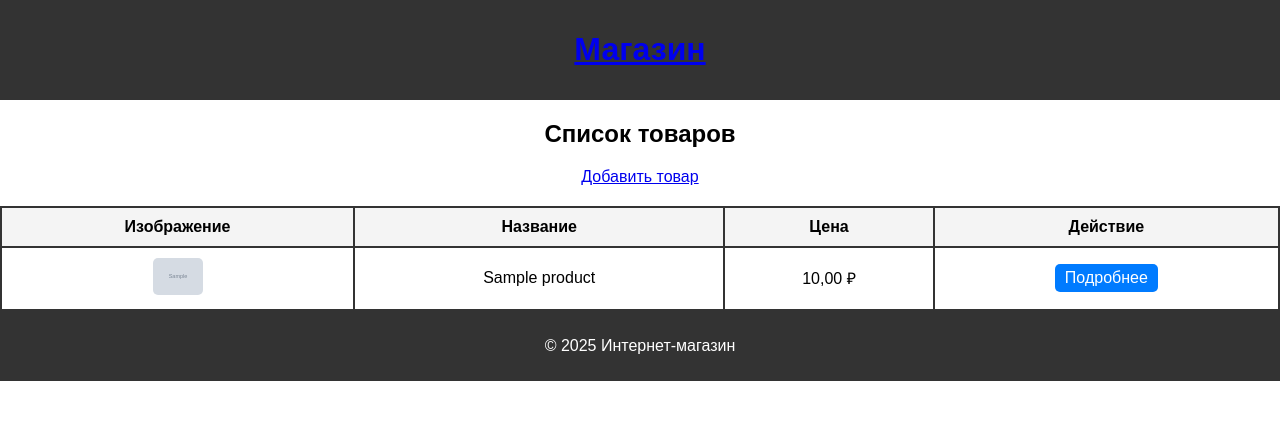
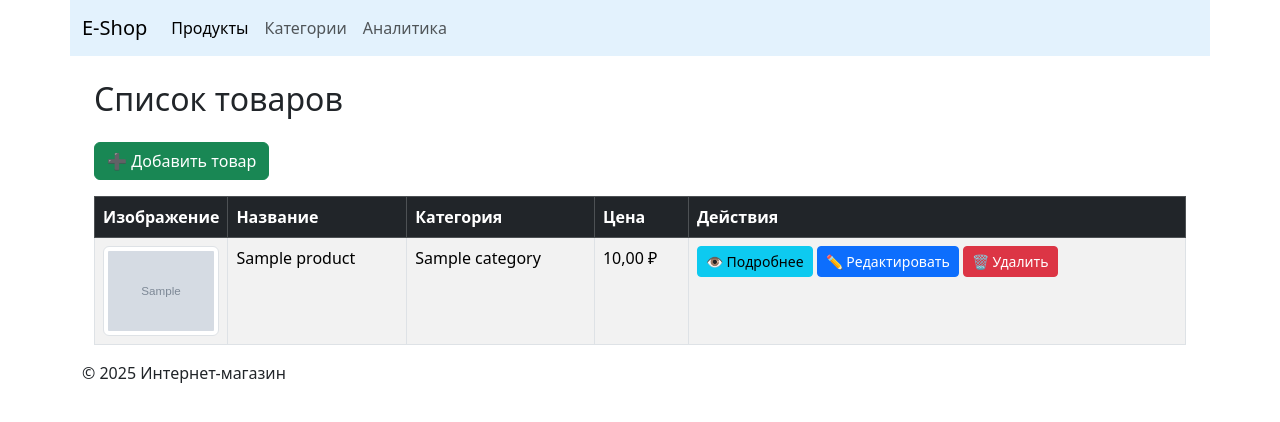
Before and after one commit to dimalahno/lesson_22-crud, a Django app: page / in a window 1280 px wide. Shown: the top 422 px of the page. Run offline with Django 5.2, Linux system fonts and the light colour scheme; tables that the repository leaves empty hold one stand-in row (values such as "Sample post"); grey boxes marked "Sample" are stand-in pictures; parts of the project's set-up code (start-up, migrations or seed data) failed here and were passed over.

Commit message:
add crud for product

```diff
--- a/products/models.py
+++ b/products/models.py
@@ -1,3 +1,4 @@
+from django.core.validators import MinValueValidator
 from django.db import models
 from django.utils import timezone
 
@@ -16,7 +17,12 @@ class Product(models.Model):
     name = models.CharField(max_length=255, verbose_name="Название товара")
     category = models.ForeignKey(Category, on_delete=models.CASCADE, related_name="products", verbose_name="Категория")
     description = models.TextField(verbose_name="Описание товара")
-    price = models.DecimalField(max_digits=10, decimal_places=2, verbose_name="Цена")
+    price = models.DecimalField(
+        max_digits=10,
+        decimal_places=2,
+        validators=[MinValueValidator(0.01)],
+        verbose_name="Цена"
+    )
     image = models.ImageField(upload_to="products/", verbose_name="Изображение")
     created_at = models.DateTimeField(auto_now_add=True, verbose_name="Дата создания")
     updated_at = models.DateTimeField(default=timezone.now, verbose_name="Дата создания")
--- a/products/urls.py
+++ b/products/urls.py
@@ -1,14 +1,23 @@
-from django.urls import path
-from .views import ProductListView, ProductDetailView
 from django.conf import settings
 from django.conf.urls.static import static
+from django.urls import path
+
+from .views import ProductListView, ProductDetailView, ProductCreateView, ProductUpdateView, ProductDeleteView, \
+    CategoryListView, CategoryCreateView, CategoryUpdateView, CategoryDeleteView
 
 app_name = 'products'
 
-# Список товаров
 urlpatterns = [
     path("", ProductListView.as_view(), name="product_list"),
     path("product/<int:pk>/", ProductDetailView.as_view(), name="product_detail"),
+    path('product/create/', ProductCreateView.as_view(), name='product_create'),
+    path('product/<int:pk>/edit/', ProductUpdateView.as_view(), name='product_edit'),
+    path('product/<int:pk>/delete/', ProductDeleteView.as_view(), name='product_delete'),
+
+    path('categories/', CategoryListView.as_view(), name='category_list'),
+    path('categories/create/', CategoryCreateView.as_view(), name='category_create'),
+    path('categories/<int:pk>/edit/', CategoryUpdateView.as_view(), name='category_edit'),
+    path('categories/<int:pk>/delete/', CategoryDeleteView.as_view(), name='category_delete'),
 ]
 
 # Добавляем возможность отображения изображений
--- a/products/views.py
+++ b/products/views.py
@@ -1,39 +1,35 @@
-from django.shortcuts import render, get_object_or_404, redirect
+from django.urls import reverse_lazy
+from django.views.generic import ListView, DetailView, CreateView, UpdateView, DeleteView
 
-from .forms import CategoryForm
+from .forms import CategoryForm, ProductForm
 from .models import Product, Category
-from django.views.generic import ListView, DetailView
 
 
-def category_list(request):
-    categories = Category.objects.all()
-    return render(request, "products/category_list.html", {"categories": categories})
+class CategoryListView(ListView):
+    model = Category
+    template_name = 'products/category_list.html'
+    context_object_name = 'categories'
 
-def category_create(request):
-    if request.method == "POST":
-        form = CategoryForm(request.POST)
-        if form.is_valid():
-            form.save()
-            return redirect("products:category_list")
-    else:
-        form = CategoryForm()
-    return render(request, "products/category_form.html", {"form": form})
 
-def category_update(request, pk):
-    category = get_object_or_404(Category, pk=pk)
-    if request.method == "POST":
-        form = CategoryForm(request.POST, instance=category)
-        if form.is_valid():
-            form.save()
-            return redirect("products:category_list")
-    else:
-        form = CategoryForm(instance=category)
-    return render(request, "products/category_form.html", {"form": form})
+class CategoryCreateView(CreateView):
+    model = Category
+    form_class = CategoryForm
+    template_name = 'products/category_form.html'
+    success_url = reverse_lazy('products:category_list')
 
-def category_delete(request, pk):
-    category = get_object_or_404(Category, pk=pk)
-    category.delete()
-    return redirect("products:category_list")
+
+class CategoryUpdateView(UpdateView):
+    model = Category
+    form_class = CategoryForm
+    template_name = 'products/category_form.html'
+    success_url = reverse_lazy('products:category_list')
+
+
+class CategoryDeleteView(DeleteView):
+    model = Category
+    template_name = 'products/category_confirm_delete.html'
+    success_url = reverse_lazy('products:category_list')
+
 
 
 class ProductListView(ListView):
@@ -52,3 +48,22 @@ class ProductDetailView(DetailView):
     model = Product
     template_name = "products/product_detail.html"
     context_object_name = "product"
+
+class ProductCreateView(CreateView):
+    model = Product
+    form_class = ProductForm
+    template_name = 'products/product_form.html'
+    success_url = reverse_lazy('products:product_list')
+
+
+class ProductUpdateView(UpdateView):
+    model = Product
+    form_class = ProductForm
+    template_name = 'products/product_form.html'
+    success_url = reverse_lazy('products:product_list')
+
+
+class ProductDeleteView(DeleteView):
+    model = Product
+    template_name = 'products/product_confirm_delete.html'
+    success_url = reverse_lazy('products:product_list')
--- a/templates/products/base.html
+++ b/templates/products/base.html
@@ -5,17 +5,46 @@
     <meta charset="UTF-8">
     <meta name="viewport" content="width=device-width, initial-scale=1.0">
     <title>{% block title %}Интернет-магазин{% endblock %}</title>
-    <link rel="stylesheet" type="text/css" href="{% static 'css/style.css' %}">
+    <link href="https://cdn.jsdelivr.net/npm/bootstrap@5.3.3/dist/css/bootstrap.min.css" rel="stylesheet"
+          integrity="sha384-QWTKZyjpPEjISv5WaRU9OFeRpok6YctnYmDr5pNlyT2bRjXh0JMhjY6hW+ALEwIH" crossorigin="anonymous">
 </head>
 <body>
-    <header>
-        <h1><a href="{% url 'products:product_list' %}">Магазин</a></h1>
-    </header>
-    <main>
-        {% block content %}{% endblock %}
-    </main>
-    <footer>
-        <p>&copy; 2025 Интернет-магазин</p>
-    </footer>
+<nav class="navbar navbar-expand-lg container" style="background-color: #e3f2fd;">
+    <div class="container-fluid">
+        <a class="navbar-brand" href="#">E-Shop</a>
+        <button class="navbar-toggler" type="button" data-bs-toggle="collapse" data-bs-target="#navbarNavDropdown"
+                aria-controls="navbarNavDropdown" aria-expanded="false" aria-label="Toggle navigation">
+            <span class="navbar-toggler-icon"></span>
+        </button>
+        <div class="collapse navbar-collapse" id="navbarNavDropdown">
+            <ul class="navbar-nav">
+                <li class="nav-item">
+                    <a class="nav-link active" aria-current="page" href="{% url 'products:product_list' %}">Продукты</a>
+                </li>
+                <li class="nav-item">
+                    <a class="nav-link" href="{% url 'products:category_list' %}">Категории</a>
+                </li>
+                <li class="nav-item">
+                    <a class="nav-link" href="#">Аналитика</a>
+                </li>
+            </ul>
+        </div>
+    </div>
+</nav>
+
+<div class="container">
+    {% block content %}{% endblock %}
+</div>
+
+<div class="container">
+   <footer>
+    <p>&copy; 2025 Интернет-магазин</p>
+</footer>
+</div>
+
+
+<script src="https://cdn.jsdelivr.net/npm/bootstrap@5.3.3/dist/js/bootstrap.bundle.min.js"
+        integrity="sha384-YvpcrYf0tY3lHB60NNkmXc5s9fDVZLESaAA55NDzOxhy9GkcIdslK1eN7N6jIeHz"
+        crossorigin="anonymous"></script>
 </body>
 </html>
--- a/templates/products/product_list.html
+++ b/templates/products/product_list.html
@@ -4,35 +4,45 @@
 {% block title %}Список товаров{% endblock %}
 
 {% block content %}
-<h2>Список товаров</h2>
-<a href="{% url 'products:product_create' %}" class="btn">Добавить товар</a>
-<table class="product-table">
-    <thead>
+<div class="container mt-4">
+    <h2 class="mb-4">Список товаров</h2>
+    <a href="{% url 'products:product_create' %}" class="btn btn-success mb-3">➕ Добавить товар</a>
+
+    {% if products %}
+    <table class="table table-striped table-bordered">
+        <thead class="table-dark">
             <tr>
                 <th>Изображение</th>
                 <th>Название</th>
+                <th>Категория</th>
                 <th>Цена</th>
-            <th>Действие</th>
+                <th>Действия</th>
             </tr>
         </thead>
         <tbody>
             {% for product in products %}
             <tr>
-            <td>
-                <img src="{{ product.image.url }}" alt="{{ product.name }}" class="product-image">
+                <td style="width: 120px;">
+                    {% if product.image %}
+                        <img src="{{ product.image.url }}" alt="{{ product.name }}" class="img-thumbnail" style="max-height: 100px;">
+                    {% else %}
+                        <span class="text-muted">Нет изображения</span>
+                    {% endif %}
                 </td>
                 <td>{{ product.name }}</td>
+                <td>{{ product.category.name }}</td>
                 <td>{{ product.price|floatformat:2 }} ₽</td>
                 <td>
-                <a href="{% url 'products:product_detail' product.id %}" class="btn-details">Подробнее</a>
+                    <a href="{% url 'products:product_detail' product.id %}" class="btn btn-info btn-sm">👁️ Подробнее</a>
+                    <a href="{% url 'products:product_edit' product.id %}" class="btn btn-primary btn-sm">✏️ Редактировать</a>
+                    <a href="{% url 'products:product_delete' product.id %}" class="btn btn-danger btn-sm">🗑️ Удалить</a>
                 </td>
-        </tr>
-        {% empty %}
-        <tr>
-            <td colspan="4">Товары отсутствуют.</td>
             </tr>
             {% endfor %}
         </tbody>
     </table>
-
+    {% else %}
+    <div class="alert alert-info">Товары отсутствуют.</div>
+    {% endif %}
+</div>
 {% endblock %}
```
Also changed, not shown: products/forms.py (+8 -2 lines), products/templatetags/form_tags.py (added, +7 -0 lines), templates/products/category_confirm_delete.html (added, +20 -0 lines), templates/products/category_list.html (+32 -13 lines), templates/products/product_confirm_delete.html (added, +11 -0 lines), templates/products/product_form.html (added, +54 -0 lines), products/templatetags/__init__.py (added). Lines whose indentation alone changed are shown as unchanged.
